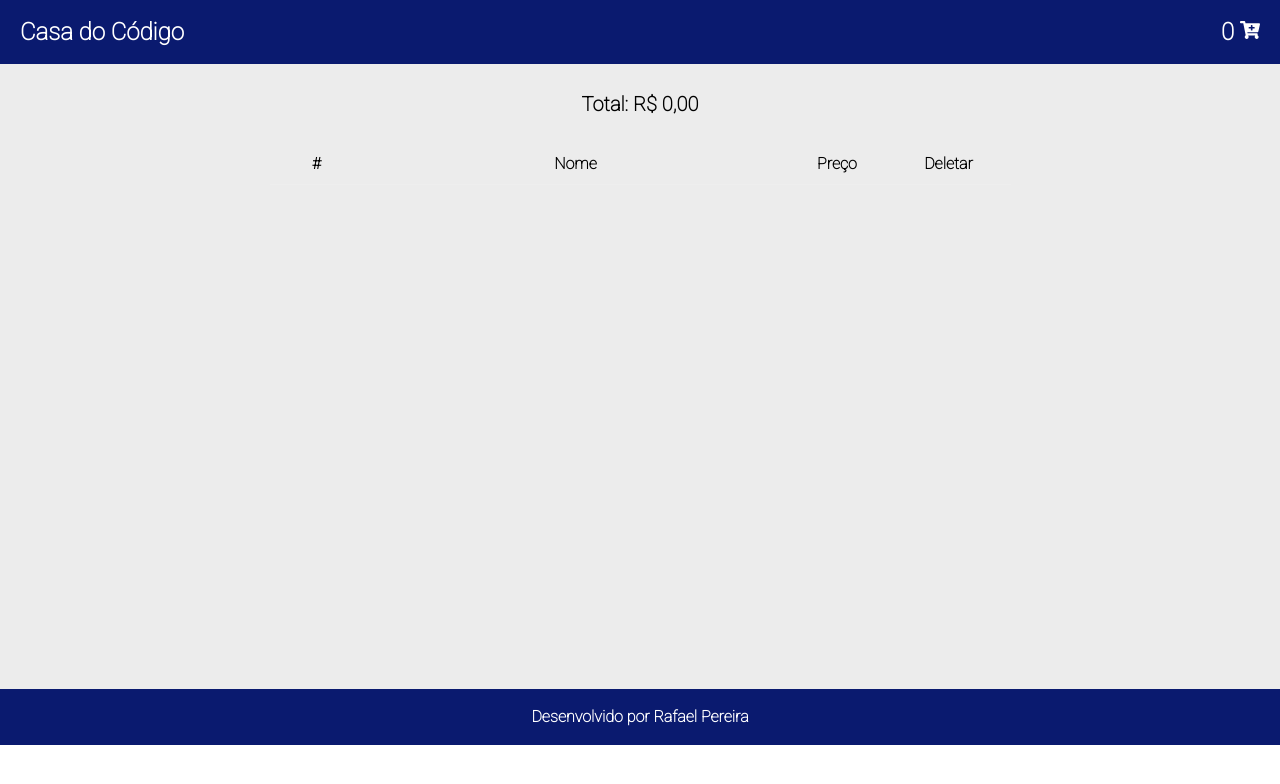
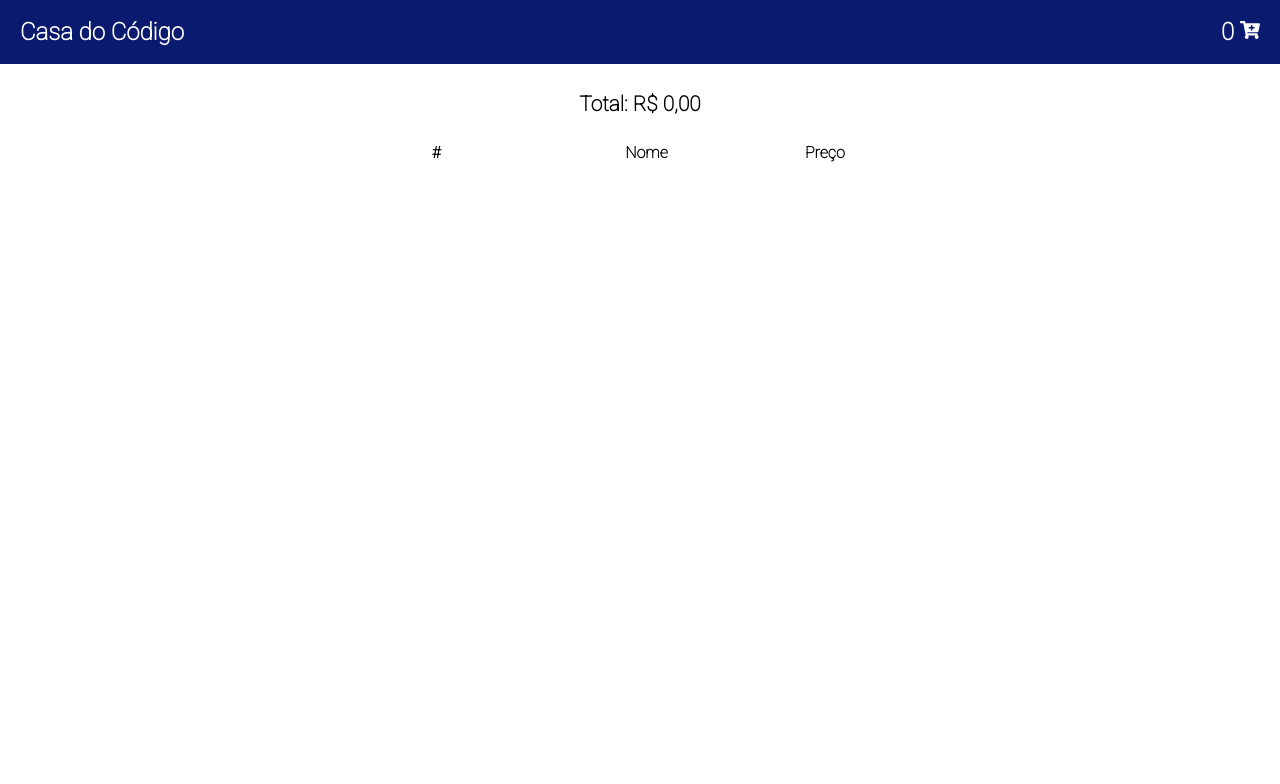
Before and after one commit to rafael-pc/casa-do-codigo, a React (Create React App) app: page /cart in a window 1280 px wide. Shown: the top 784 px of the page. Built offline with nearby package versions, Linux system fonts and the light colour scheme.

Commit message:
atualização de layout

```diff
--- a/src/App.css
+++ b/src/App.css
@@ -86,75 +86,75 @@ body{
 .cart-container{
   display: flex;
   flex-direction: column;
-  justify-content: center;
   align-items: center;
-  background-color: #ececec;
+  height: 100vh;
+  padding-bottom: 20px;
 }
 .table-cart {
-  margin-bottom: 50px;
-  min-height: 495px;
+  width: 40%;
+  padding: 10px;
 }
 .header-table{
   display: block;
+  width: 90%;
   font-weight: bold;
 }
-.header-table :nth-child(1){
-  width: 70px;
-}
-.header-table :nth-child(2){
-  width: 400px;
-}
-.header-table :nth-child(3){
-  width: 75px;
-}
-.header-table :nth-child(4){
-  width: 100px;
+.table-image {
+  width: 120px;
 }
 .row-table{
   display: flex;
-  justify-items: center;
-  align-items: center;
   padding: 10px;
+  gap:5px;
 }
 .title-table{
   display: flex;
   justify-content: center;
-  text-align: center;
-  width: 440px;
+  align-items: center;
+  width: 140%;
   font-weight: bold;
 }
 .price-table{
   display: flex;
-  justify-items: center;
+  justify-content: center;
   align-items: center;
-  width: 130px;
+  width: 32%;
   font-weight: bold;
 }
-.table-cart th {
-  padding: 12px;
-  border-bottom: 1px solid #eee;
+.delete-icon{
+  height: 100%;
+  cursor: pointer;
 }
-.table-image {
-  height: 120px;
+.header-table :nth-child(1){
+  width: 23%;
+}
+.header-table :nth-child(2){
+  width: 70%;
+}
+.header-table :nth-child(3){
+  width: 10%;
 }
 .valor-total-carrinho{
   font-weight: bold;
-  font-size: 20px;
+  font-size: 1.3em;
   padding: 30px;
-}
-.delete-icon{
-  cursor: pointer;
 }
 
 /* Details*/
+.container-details{
+  display: flex;
+  justify-content: center;
+  align-items: center;
+  min-height: 700px;
+  background-color: #ececec;
+}
 .detail-container{
   display: flex;
-  min-height: 550px;
-  background-color: #ececec;
+  flex-wrap: wrap;
+  flex-direction: row;
   padding: 40px;
-  gap: 30px
+  gap: 30px;
 }
-
 .title-detail{
   padding: 20px;
   font-size: 2em;
@@ -165,12 +165,16 @@ body{
   font-size: 1.5em;
   font-weight: bold;
 }
+.description-container{
+  max-width: 600px;
+}
 .description-detail{
   padding: 20px;
   font-size: 1.2em;
   line-height: 1.2em;
   font-weight: bold;
   text-align: justify;
+  max-width: 500px;
 }
 .btn-detail{
   border: none;
@@ -182,8 +186,14 @@ body{
   font-size: 1em;
 }
 .cart-detail{
-  margin-left: 40px;
   cursor: pointer;
+}
+.icon-container{
+  display: flex;
+  justify-content: center;
+  align-items: center;
+  width: 100%;
+  height: 50px;
 }
 
 /*Footer*/
@@ -194,3 +204,53 @@ body{
   text-align: center;
   font-weight: bold;
 }
+
+@media only screen and (max-width: 450px) {
+  .title-detail{
+    text-align: center;
+  }
+  .price-detail{
+    text-align: center;
+  }
+  .description-detail{
+    padding: 10px;
+    font-size: 1em;
+  }
+  .cart-detail{
+    width: 25px;
+  }
+  .title-table{
+    font-size: 0.8em;
+    line-height: 1.2em;
+    text-align: center;
+  }
+  .header-table{
+    font-size: 0.8em;
+  }
+  .table-cart{
+    width: 90%;
+  }
+  .table-image{
+    width: 70px;
+  }
+  .price-table{
+    font-size: 0.8em;
+  }
+}
+
+@media only screen and (max-width: 1000px) {
+  .title-table{
+    font-size: 0.9em;
+    text-align: center;
+  }
+  .header-table{
+    font-size: 0.9em;
+  }
+  .table-image {
+    width: 100px;
+  }
+  .detail-container{
+    justify-content: center;
+    align-items: center;
+  }
+}
--- a/src/App.js
+++ b/src/App.js
@@ -6,7 +6,7 @@ import Home from "./pages/Home";
 import Details from "./pages/Details";
 import Cart from "./pages/Cart/";
 import Menu from "./components/Menu";
-import Footer from "./components/Footer";
+
 
 import { DetailsProvider } from "./contexts/Details";
 
@@ -22,7 +22,6 @@ function App() {
             <Route path="/cart" element={<Cart />} />
             <Route path="/details/" element={<Details />} />
           </Routes>
-          <Footer />
         </DetailsProvider>
       </CartProvider>
     </>
--- a/src/pages/Cart/index.jsx
+++ b/src/pages/Cart/index.jsx
@@ -17,12 +17,12 @@ function Cart() {
         }).format(total)}
       </div>
       <table className="table-cart">
-        <thead className="header-table">
-          <tr>
+        <thead >
+          <tr className="header-table">
             <th>#</th>
             <th>Nome</th>
             <th>Preço</th>
-            <th>Deletar</th>
+            {/* <th>Deletar</th> */}
           </tr>
         </thead>
         <tbody>
@@ -42,7 +42,7 @@ function Cart() {
                   currency: "BRL",
                 }).format(item.price)}
               </td>
-              <td>
+              <td className="delete-container">
                 <MdDelete
                   className="delete-icon"
                   size={30}
--- a/src/pages/Details/index.jsx
+++ b/src/pages/Details/index.jsx
@@ -8,13 +8,13 @@ function Details() {
   const { addItem } = useContext(CartContext);
 
   return (
-    <div>
+    <div className="container-details">
       {details.map((detail) => (
         <div key={detail} className="detail-container">
           <div>
-            <img src={detail.image} alt="livro"></img>
+            <img className="details-image" src={detail.image} alt="livro"></img>
           </div>
-          <div>
+          <div className="description-container">
             <div className="title-detail">{detail.title}</div>
             <div className="price-detail">
               {new Intl.NumberFormat("pt-BR", {
@@ -23,6 +23,7 @@ function Details() {
               }).format(detail.price)}
             </div>
             <div className="description-detail">{detail.description}</div>
+            <div className="icon-container">
               <FaCartArrowDown
                 className="cart-detail"
                 size="35px"
@@ -32,8 +33,8 @@ function Details() {
               />
             </div>
           </div>
+        </div>
       ))}
-      <div></div>
     </div>
   );
 }
--- a/src/pages/Home/index.jsx
+++ b/src/pages/Home/index.jsx
@@ -1,5 +1,6 @@
 import React from "react";
 import Books from "../../components/Books/";
+import Footer from "../../components/Footer"
 import { useState, useEffect } from "react";
 
 function Home() {
@@ -23,6 +24,7 @@ function Home() {
           <Books key={index} data={book}></Books>
         ))}
       </div>
+      <Footer />
     </div>
   );
 }
```
Lines whose indentation alone changed are shown as unchanged.
